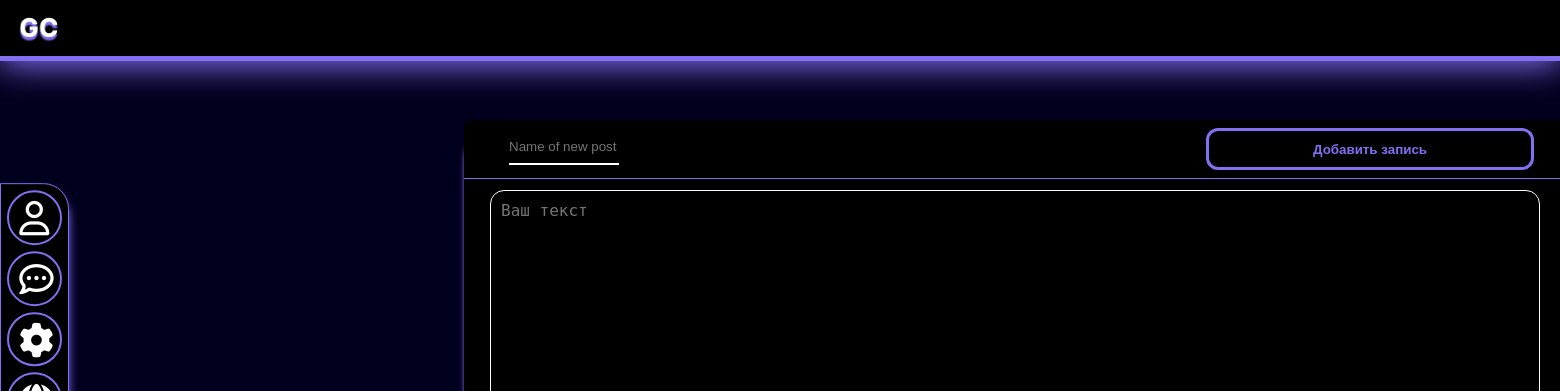
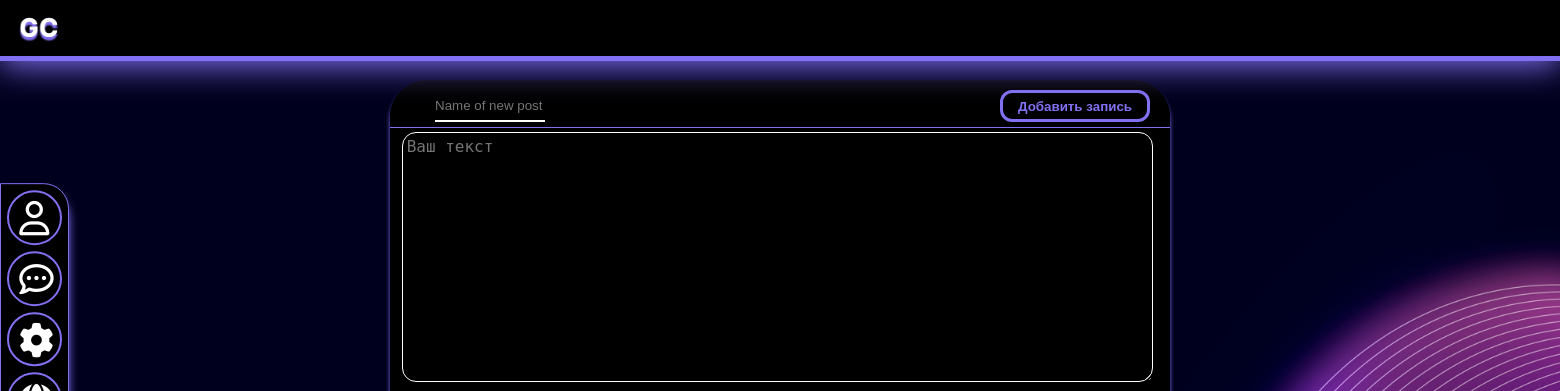
Before and after one commit to 101lLEOl101/Goodchat, a Django app: page /addpost in a window 1560 px wide. Shown: the top 391 px of the page. Run offline with Django 4.2, Linux system fonts and the light colour scheme; some libraries are stand-ins or nearby versions.

Commit message:
refactoring css new-post

```diff
--- a/main/static/css/style.css
+++ b/main/static/css/style.css
@@ -419,33 +419,31 @@ cursor: pointer;
 
 /* New-post */
 .post-workspace {
-    width: 1098px;
-    height: 826px;
-    margin-top: 20px;
-    margin-left: 308px;
-
+    width: 50%;
+    margin: 0px auto;
     background: #000000;
     box-shadow: 0px 4px 4px #8270F2;
     border-radius: 37px;
+    margin-top: 10vh;
+    height: 70vh;
 }
 
 .new-post-header {
     display: flex;
-    width: 1100px;
-    height: 58px;
-
+    width: 100%;
+    height: 5vh;
     justify-content: space-between;
     background: #000;
     border-bottom: 1px solid #8270F2;
-    border-radius: 7px 7px 0px 0px;
+    border-radius: 37px 37px 0px 0px;
+    padding-bottom: 7px;
 }
 
 .new-post-naming {
     width: 110px;
-    height: 19px;
+    height: 2vh;
     margin-left: 45px;
     margin-top: 10px;
-
     transition: 0.2s;
     border: 0;
     border-bottom: 2px solid white;
@@ -453,55 +451,46 @@ cursor: pointer;
     color: white;
     padding: 7px 0;
     background: transparent;
+}
 
-
+.new-post-text-img{
+    height: 65vh;
 }
 
 .add-new-post-btn {
-    width: 328px;
-    height: 42px;
+    width: 150px;
     font-weight: bolder;
-    margin-top: 8px;
-    margin-right: 30px;
     cursor: pointer;
-
+    margin-top: 10px;
+    margin-right: 20px;
     color:#8270F2;
     background-color: #000;
     border: 3px solid #8270F2;
-
+    padding: 5px;
     border-radius: 12px;
-
+    height: 4vh;
 }
 
 
 .text-of-new-post {
-    width: 1028px;
-    height: 211px;
-
+    max-width: 95%;
+    width: 95%;
     font-size: 16px;
-
-    margin-left: 26px;
-    margin-top: 11px;
-    padding:10px;
-
+    margin: 0.5vh 1.5%;
+    padding: 0.5vh;
     background: #000;
     color: white;
+    height: 30vh;
     border-color: white;
     border-radius: 14px;
-
-    resize: none;
 }
 
 .image-placeholder {
-    width: 1050px;
-    height: 500px;
-
+    width: 97%;
     background: #D9D9D9;
     border-radius: 27px;
-
-    margin-left: 26px;
-    margin-top: 11px;
-
+    height: 30vh;
+    margin: 0.5vh 1.5%;
     background-image: url("https://developers.elementor.com/docs/assets/img/elementor-placeholder-image.png");
     background-size: ;
 }
--- a/main/templates/add_post_page.html
+++ b/main/templates/add_post_page.html
@@ -8,13 +8,9 @@
 			<input type = "text" class = "new-post-naming" placeholder="Name of new post">
 			<button class = "add-new-post-btn">Добавить запись</button>
 		</div>
-
-		<textarea class = "text-of-new-post" placeholder="Ваш текст"></textarea>
-
-		<div class="image-placeholder"></div>
-
-
+		<div class = "new-post-text-img">
+			<textarea class = "text-of-new-post" placeholder="Ваш текст"></textarea>
+			<div class="image-placeholder"></div>
+		</div>
 	</div>
-
-
 {% endblock %}
--- a/main/templates/base.html
+++ b/main/templates/base.html
@@ -57,11 +57,8 @@
     </div>
 </div>
 <div class = "main">
-    <div class="content">
-
-        {% block content %}
-        {% endblock %}
-    </div>
+    {% block content %}
+    {% endblock %}
 </div>
 
 <script src="{% static '/js/script.js' %}"></script>
```
